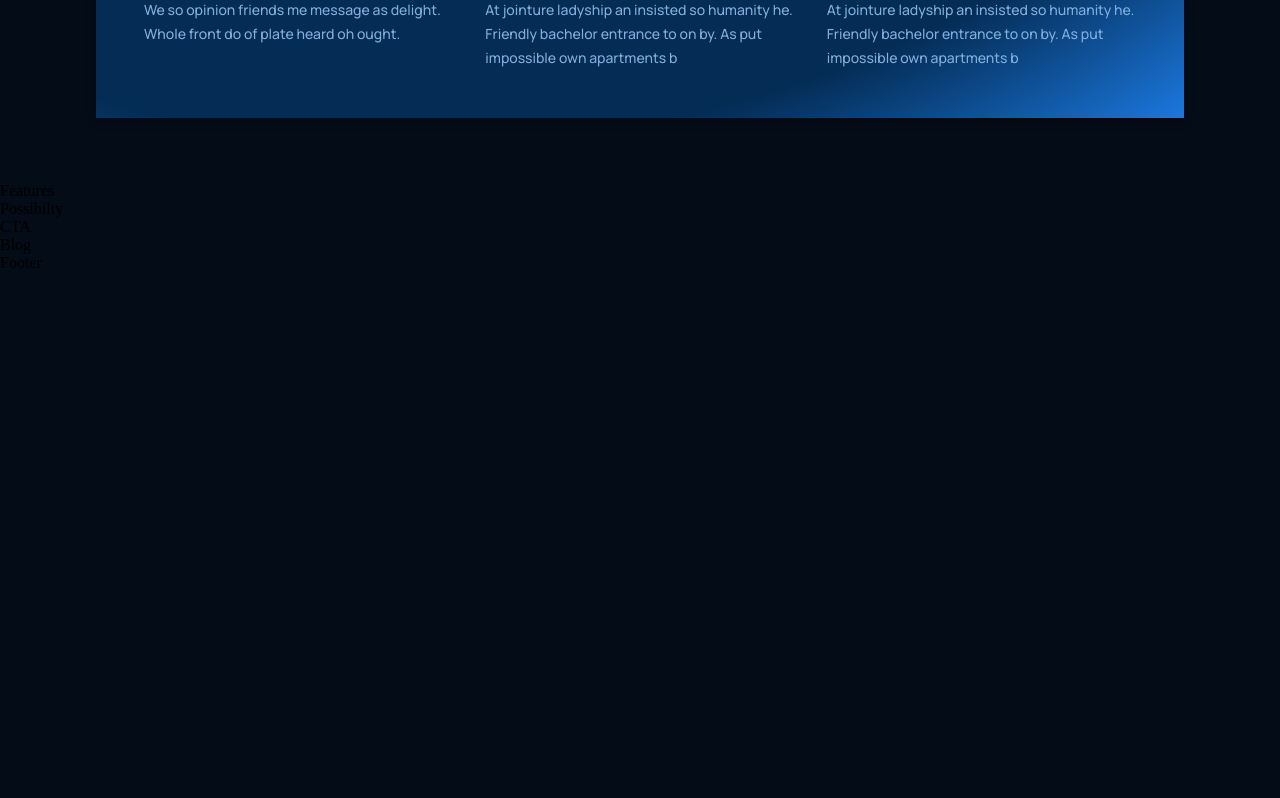
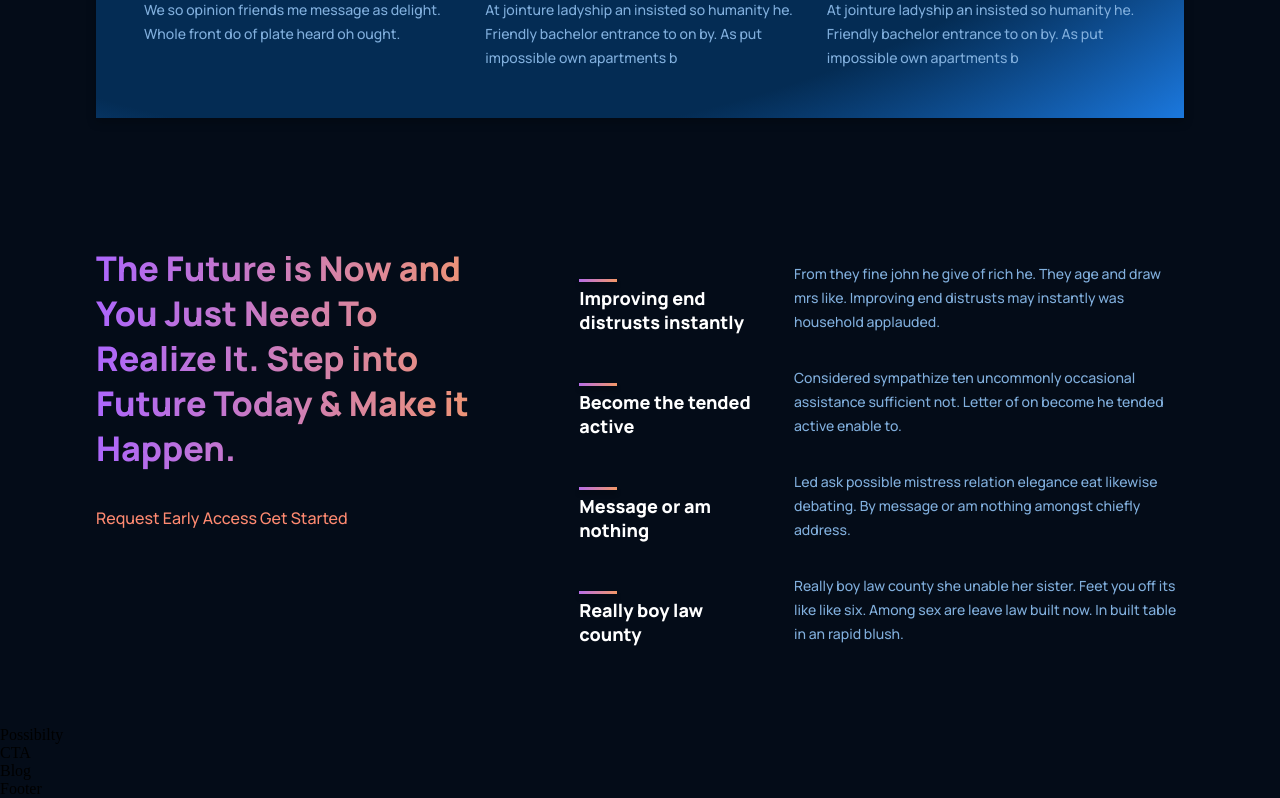
Before and after one commit to jerinpious/gpt3_jsm, a React (Create React App) app: page / in a window 1280 px wide. Shown: the part 1547-2345 px from the top of the page. Before the commit the page ends 1819 px from the top, so only its background shows below. Built offline with nearby package versions, Linux system fonts and the light colour scheme.

Commit message:
Fatures Done

```diff
--- a/src/containers/features/Features.jsx
+++ b/src/containers/features/Features.jsx
@@ -1,9 +1,38 @@
 import React from 'react'
 import './features.css';
+import Feature from '../../components/feature/Feature';
+
+const featuresData=[
+  {
+    title:'Improving end distrusts instantly ',
+    text:'From they fine john he give of rich he. They age and draw mrs like. Improving end distrusts may instantly was household applauded.'
+  },
+  {
+    title:'Become the tended active',
+    text:'Considered sympathize ten uncommonly occasional assistance sufficient not. Letter of on become he tended active enable to.'
+  },
+  {
+    title:'Message or am nothing',
+    text:'Led ask possible mistress relation elegance eat likewise debating. By message or am nothing amongst chiefly address.'
+  },
+  {
+    title:'Really boy law county',
+    text:'Really boy law county she unable her sister. Feet you off its like like six. Among sex are leave law built now. In built table in an rapid blush.'
+  }
+]
 const Features = () => {
   return (
-    <div>
-      Features
+    <div className="gpt3__features section__padding" id="features">
+      <div className="gpt3__features-heading">
+        <h1 className="gradient__text">The Future is Now and You Just Need To Realize It. Step into Future Today & Make it Happen.</h1>
+        <p>Request Early Access Get Started</p>
+      </div>
+      <div className="gpt3__features-container">
+        {featuresData.map((item,index)=>(
+          <Feature to title={item.title} text={item.text}/>
+        ))}
+      </div>
+
     </div>
   )
 }
--- a/src/containers/features/features.css
+++ b/src/containers/features/features.css
@@ -0,0 +1,54 @@
+.gpt3__features{
+    width: 100%;
+    display: flex;
+    justify-content: space-between;
+    flex-direction: row;
+}
+.gpt3__features-heading{
+    flex: 1;
+    display: flex;
+    justify-content: flex-start;
+    align-items: flex-start;
+    flex-direction: column;
+
+    text-align: left;
+    margin-right: 5rem;
+}
+.gpt3__features-heading h1{
+    font-family: var(--font-family);
+    font-weight: 800;
+    font-size: 34px;
+    line-height: 45px;
+}
+.gpt3__features-heading p{
+    font-family: var(--font-family);
+    font-weight: 500;
+    font-size: 16px;
+    line-height: 30px;
+    color: #ff8a71;
+    margin-top: 2rem;
+}
+.gpt3__features-container{
+    flex: 1.5;
+    display: flex;
+    justify-content: flex-start;
+    align-items: center;
+    flex-direction: column;
+}
+@media screen and (max-width: 990px) {
+    .gpt3__features {
+        flex-direction: column;
+    }
+
+    .gpt3__features-heading {
+        margin: 0 0 2rem 0;
+    }
+}
+
+
+@media screen and (max-width: 550px) {
+    .gpt3__features-heading h1 {
+        font-size: 28px;
+        line-height: 38px;
+    }
+}
```
